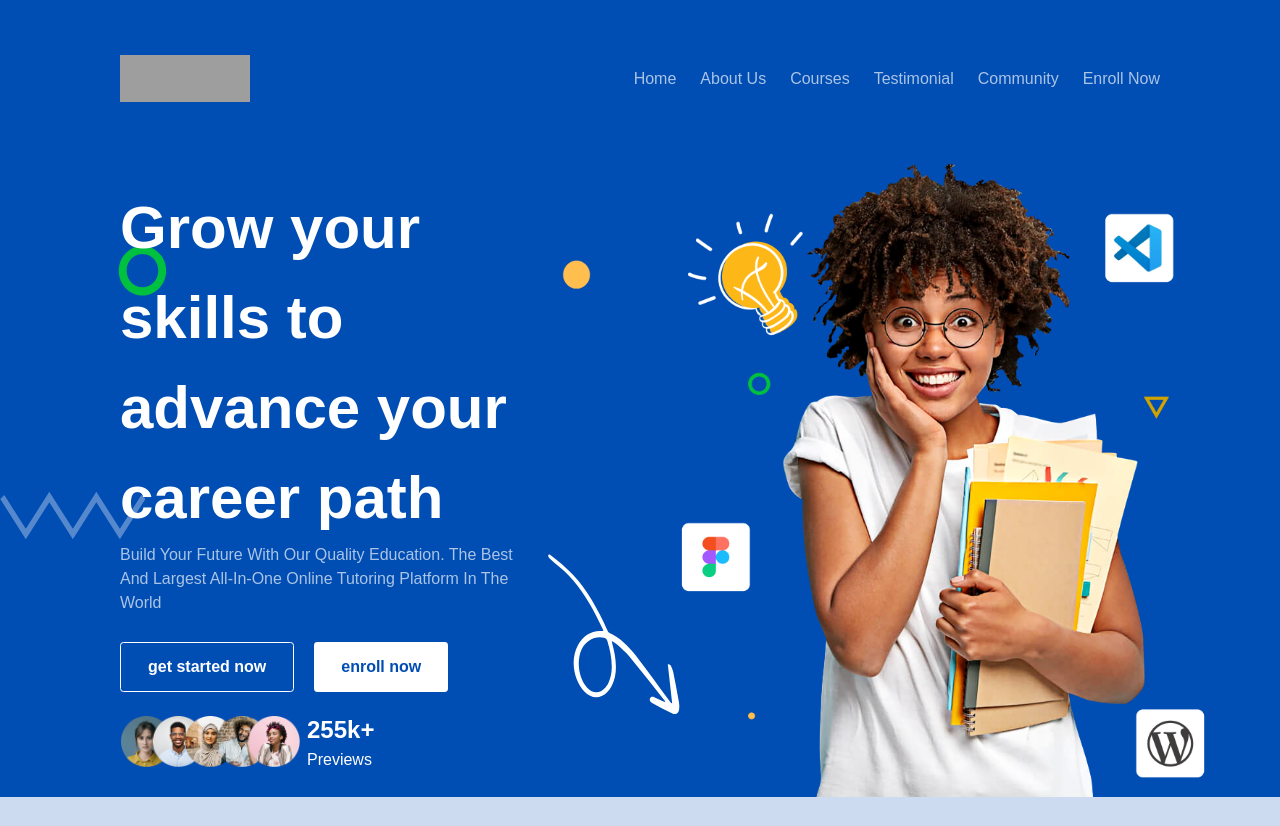
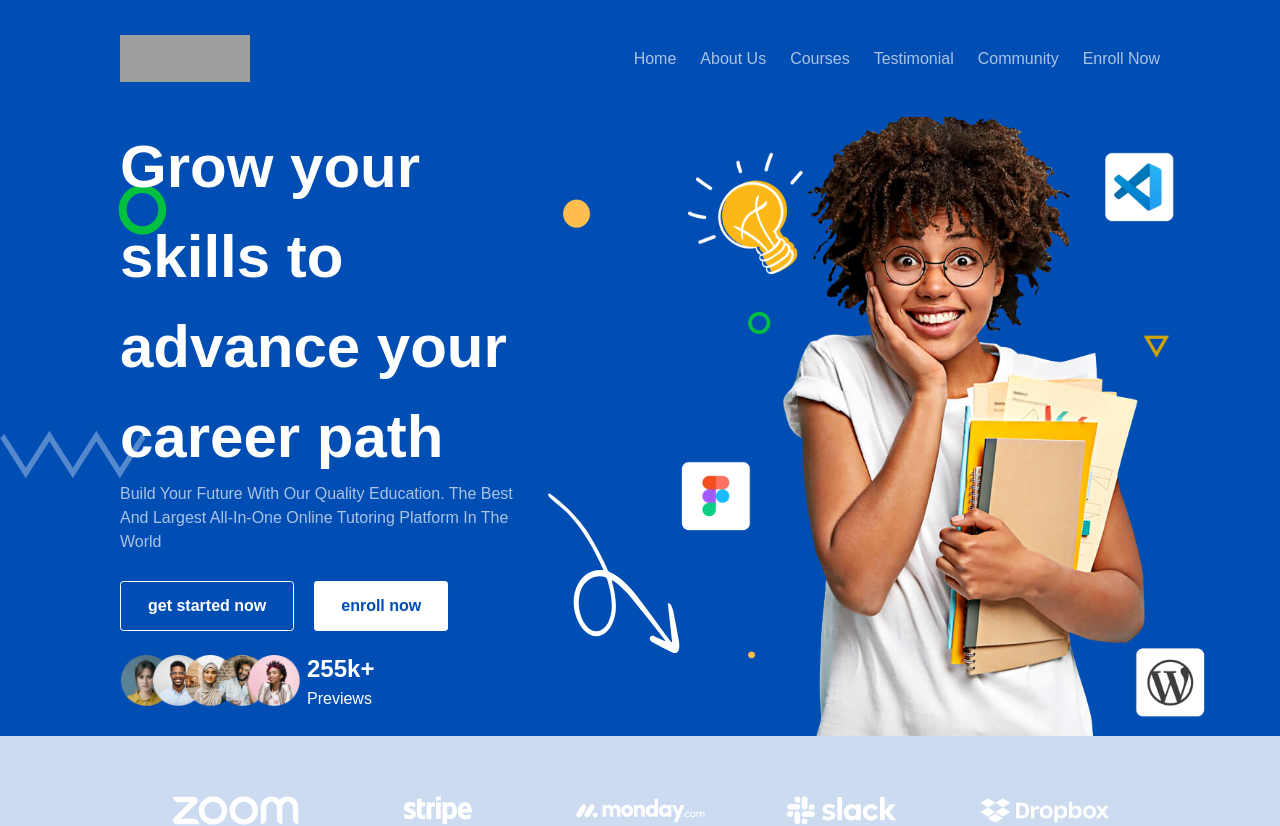
Before and after one commit to Jerrydev01/talent_plus, a React (Vite) app: page /# in a window 1280 px wide. Shown: the top 826 px of the page. Built offline with nearby package versions, Linux system fonts and the light colour scheme; grey boxes are pictures that could not be loaded; a web font is replaced by a local one.

Commit message:
initial commit

```diff
--- a/index.html
+++ b/index.html
@@ -2,7 +2,7 @@
 <html lang="en">
   <head>
     <meta charset="UTF-8" />
-    <link rel="icon" type="image/svg+xml" href="/vite.svg" />
+    <link rel="icon" type="image/svg+xml" href="/src/assets/logo.svg" />
     <meta name="viewport" content="width=device-width, initial-scale=1.0" />
     <!-- fonts -->
     <link
@@ -13,7 +13,7 @@
       href="https://api.fontshare.com/v2/css?f[]=clash-display@400,700,500,600&display=swap"
       rel="stylesheet"
     />
-    <title>Vite + React + TS</title>
+    <title>TechTime</title>
   </head>
   <body>
     <div id="root"></div>
--- a/package.json
+++ b/package.json
@@ -11,6 +11,7 @@
   "dependencies": {
     "react": "^18.2.0",
     "react-dom": "^18.2.0",
+    "react-icons": "^4.8.0",
     "swiper": "^9.1.1"
   },
   "devDependencies": {
--- /dev/null
+++ b/src/Component/BaseLayout.tsx
@@ -0,0 +1,15 @@
+import React from "react";
+import Footer from "./Footer";
+import Header from "./Header";
+
+const BaseLayout = ({ children }: any) => {
+  return (
+    <section>
+      <Header />
+      <main>{children}</main>
+      <Footer />
+    </section>
+  );
+};
+
+export default BaseLayout;
--- a/src/Component/FaqSection.tsx
+++ b/src/Component/FaqSection.tsx
@@ -69,7 +69,7 @@ const FaqSection = () => {
         <div className="">
           {faqdata.map((item: FaqProps) => {
             return (
-              <div className="capitalize lg:w-[70%] m-auto border-b border-b-[#EAEAEA] py-[32px]">
+              <div key={item.id} className="capitalize lg:w-[70%] m-auto border-b border-b-[#EAEAEA] py-[32px]">
                 <div
                   onClick={() => {
                     handleClick(item.id);
--- /dev/null
+++ b/src/Component/Footer.tsx
@@ -0,0 +1,7 @@
+import React from "react";
+
+const Footer = () => {
+  return <div>Footer</div>;
+};
+
+export default Footer;
--- /dev/null
+++ b/src/Component/Header.tsx
@@ -0,0 +1,91 @@
+import React, { useState } from "react";
+import logo from "../assets/logo.svg";
+import { AiOutlineMenu } from "react-icons/ai";
+import { IoCloseSharp } from "react-icons/io5";
+
+interface ListProps {
+  id: number;
+  title: string;
+  path: string;
+}
+
+const list: ListProps[] = [
+  {
+    id: 1,
+    title: "Home",
+    path: "/",
+  },
+  {
+    id: 2,
+    title: "about us",
+    path: "/#",
+  },
+  {
+    id: 3,
+    title: "courses",
+    path: "/#",
+  },
+  {
+    id: 4,
+    title: "testimonial",
+    path: "/#",
+  },
+  {
+    id: 5,
+    title: "community",
+    path: "/#",
+  },
+  {
+    id: 6,
+    title: "enroll now",
+    path: "/#",
+  },
+];
+
+const Header = () => {
+  const [show, setShow] = useState(false);
+
+  const handleClick = () => {
+    setShow(!show);
+  };
+  return (
+    <div className="bg-primaryColor">
+      <article className="container_padding py-[35px] flex justify-between items-center fixed z-50 w-full bg-primaryColor">
+        <img
+          className="lg:w-[130px] lg:h-[47px] w-[53px] relative z-[9999]"
+          src={logo}
+          alt="logo"
+        />
+
+        <ul
+          className={`lg:flex lg:flex-row  gap-[24px]  capitalize  ${
+            show === true
+              ? "flex flex-col text-center  bg-primaryColor absolute h-screen right-0 top-[80px] w-full"
+              : "hidden"
+          }`}
+        >
+          {list.map((item: ListProps) => {
+            return (
+              <li key={item.id}>
+                <a
+                  className="text-[#AAC4E6] text-[16px] font-bold lg:font-normal"
+                  href={item.path}
+                >
+                  {item.title}
+                </a>
+              </li>
+            );
+          })}
+        </ul>
+        <button
+          onClick={handleClick}
+          className="text-white text-[54px] font-bold lg:hidden relative z-[9999]"
+        >
+          {show === false ? <AiOutlineMenu /> : <IoCloseSharp />}
+        </button>
+      </article>
+    </div>
+  );
+};
+
+export default Header;
--- a/src/Component/HeaderSection.tsx
+++ b/src/Component/HeaderSection.tsx
@@ -1,5 +1,4 @@
 import React from "react";
-import logo from "../assets/logo.svg";
 import Hero_image from "../assets/Hero_image.png";
 import arrowbend from "../assets/arrownend.svg";
 import socials_P from "../assets/socials_r.jpg";
@@ -9,44 +8,7 @@ import monday from "../assets/monday.svg";
 import slack from "../assets/slack.svg";
 import dropbox from "../assets/Dropbox.svg";
 
-interface ListProps {
-  id: number;
-  title: string;
-  path: string;
-}
 
-const list: ListProps[] = [
-  {
-    id: 1,
-    title: "Home",
-    path: "/",
-  },
-  {
-    id: 2,
-    title: "about us",
-    path: "/#",
-  },
-  {
-    id: 3,
-    title: "courses",
-    path: "/#",
-  },
-  {
-    id: 4,
-    title: "testimonial",
-    path: "/#",
-  },
-  {
-    id: 5,
-    title: "community",
-    path: "/#",
-  },
-  {
-    id: 6,
-    title: "enroll now",
-    path: "/#",
-  },
-];
 
 const sponsorImg = [
   {
@@ -72,24 +34,9 @@ const sponsorImg = [
 ];
 const HeaderSection = () => {
   return (
-    <>
+    <section className="lg:pt-[6rem] pt-[6.5rem]">
       <section className="bg-[#004DB3]">
-        <article className="container_padding py-[55px] flex justify-between items-center">
-          <img className="lg:w-[130px] lg:h-[47px] w-[53px]" src={logo} alt="logo" />
-
-          <ul className="lg:flex gap-[24px] capitalize hidden">
-            {list.map((item: ListProps) => {
-              return (
-                <li key={item.id}>
-                  <a className="text-[#AAC4E6]" href={item.path}>
-                    {item.title}
-                  </a>
-                </li>
-              );
-            })}
-          </ul>
-        </article>
-        <article className="flex flex-col lg:flex-row items-center bg_head">
+        <article className="flex flex-col lg:flex-row items-center bg_head ">
           <div className="container_padding relative">
             <h2 className=" text-[#FFFFFF] lg:text-[60px] text-[32px] lg:text-left text-center font-bold">
               Grow your skills to advance your career path
@@ -151,7 +98,7 @@ const HeaderSection = () => {
           })}
         </div>
       </section>
-    </>
+    </section>
   );
 };
 
--- a/src/Component/Home.tsx
+++ b/src/Component/Home.tsx
@@ -6,9 +6,11 @@ import SectionFour from "./SectionFour";
 import SectionFive from "./SectionFive";
 import SectionSix from "./SectionSix";
 import FaqSection from "./FaqSection";
+import BaseLayout from "./BaseLayout";
 
 const Home = () => {
   return (
+    <BaseLayout>
       <main>
         <HeaderSection />
         <section className="">
@@ -30,6 +32,7 @@ const Home = () => {
           <FaqSection />
         </section>
       </main>
+    </BaseLayout>
   );
 };
 
```
Also changed, not shown: 2 other files (tests, documents, lock files or other folders). Lines whose indentation alone changed are shown as unchanged.
